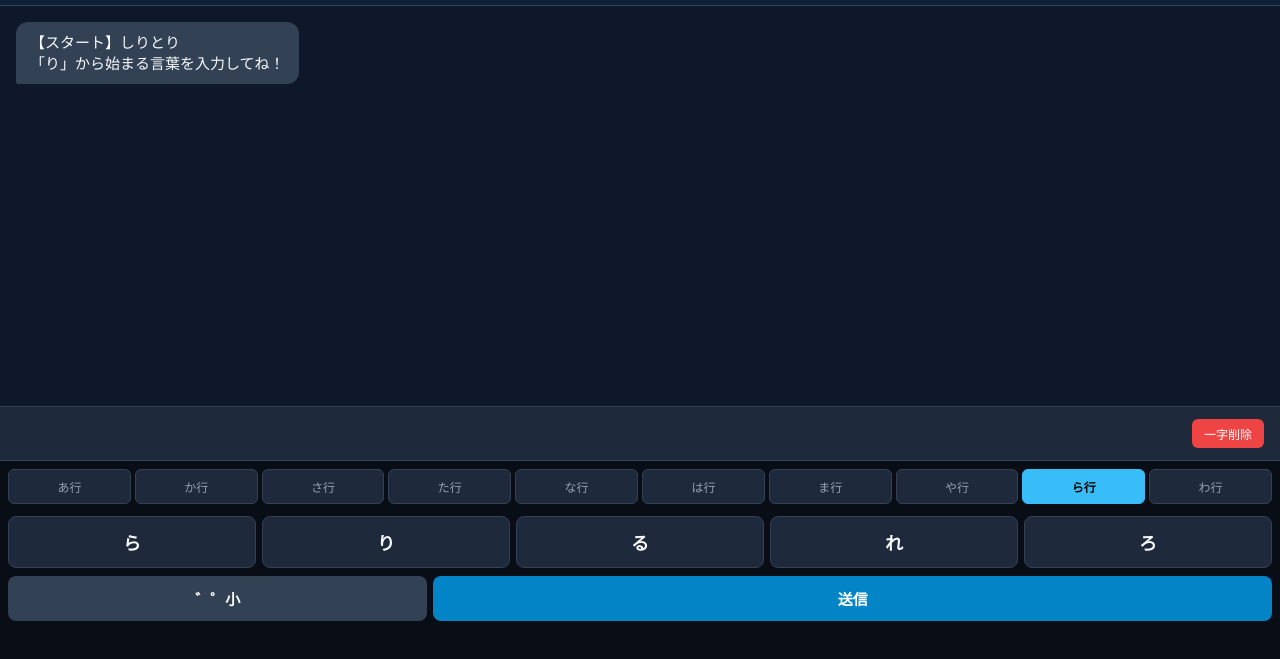
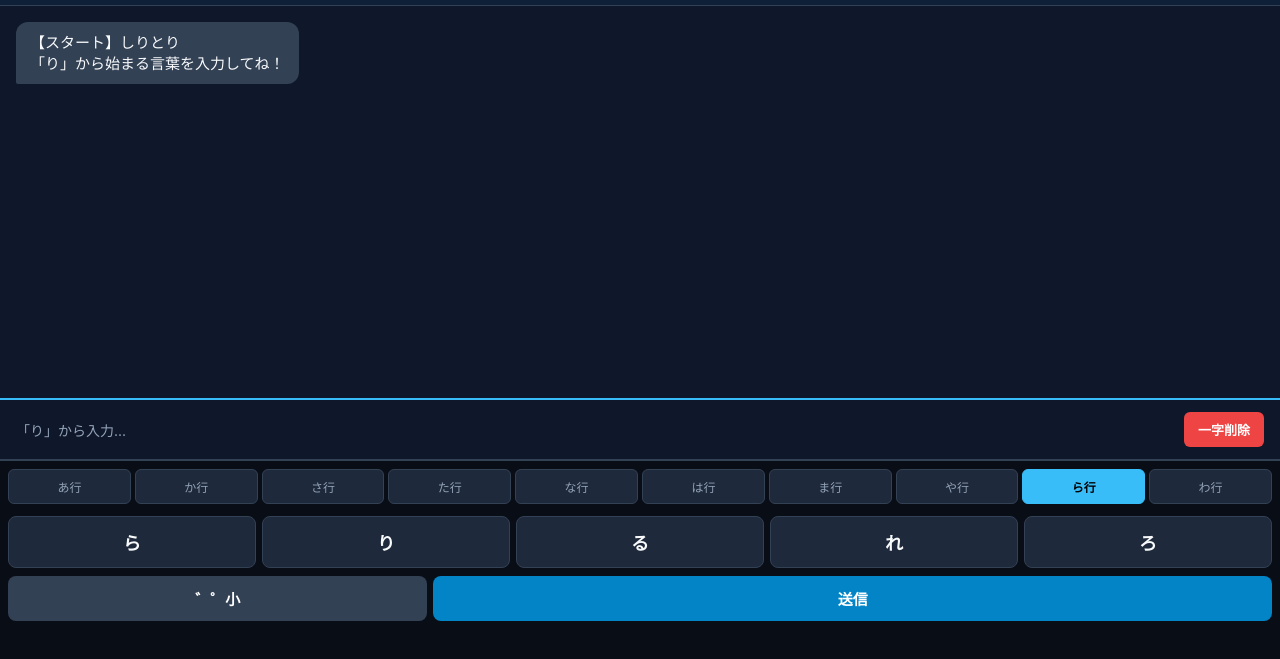
Before and after one commit to allonsy884-eng/siritori, a plain HTML site: page index.html in a window 1280 px wide. Shown: the part 89-748 px from the top of the page. Drawn offline with Linux system fonts and the light colour scheme.

Commit message:
Add files via upload

```diff
--- a/index.html
+++ b/index.html
@@ -41,6 +41,7 @@
       display: flex;
       justify-content: space-between;
       align-items: center;
+      flex-shrink: 0;
     }
     .title {
       font-size: 18px;
@@ -64,6 +65,7 @@
       background: #0284c715;
       border-bottom: 1px solid var(--border);
       font-size: 13px;
+      flex-shrink: 0;
     }
     .stat-val {
       font-weight: bold;
@@ -104,34 +106,59 @@
       text-decoration: underline;
       cursor: pointer;
     }
+    /* 入力エリアの明確な可視化とスタイル設定 */
     .input-display {
-      background: var(--card-bg);
-      border-top: 1px solid var(--border);
+      background: #0f172a;
+      border-top: 2px solid var(--accent);
+      border-bottom: 1px solid var(--border);
       padding: 12px 16px;
       display: flex;
       align-items: center;
       justify-content: space-between;
+      min-height: 56px;
+      flex-shrink: 0;
+    }
+    .current-text-container {
+      flex: 1;
+      display: flex;
+      align-items: center;
+      margin-right: 12px;
+      overflow-x: auto;
     }
     .current-text {
-      font-size: 20px;
+      font-size: 22px;
       font-weight: bold;
       letter-spacing: 2px;
-      min-height: 28px;
-      color: #fff;
+      color: #38bdf8;
+      min-height: 30px;
+      line-height: 30px;
+      white-space: nowrap;
+    }
+    .placeholder-text {
+      color: var(--subtext);
+      font-size: 14px;
+      font-weight: normal;
+      letter-spacing: normal;
     }
     .action-btn {
       background: #ef4444;
       color: white;
       border: none;
-      padding: 6px 12px;
+      padding: 8px 14px;
       border-radius: 6px;
-      font-size: 12px;
+      font-size: 13px;
+      font-weight: bold;
       cursor: pointer;
+      flex-shrink: 0;
+    }
+    .action-btn:active {
+      background: #dc2626;
     }
     .pad-container {
       background: #090d16;
-      padding: 8px 8px 90px 8px; /* フローティングボタン対策のボトム余白90px */
+      padding: 8px 8px 90px 8px; /* スマホ浮遊ボタン対策のボトム余白90px */
       border-top: 1px solid var(--border);
+      flex-shrink: 0;
     }
     .row-selector {
       display: flex;
@@ -224,8 +251,11 @@
     </div>
   </div>
 
+  <!-- 入力可視化エリア -->
   <div class="input-display">
-    <div class="current-text" id="input-view"></div>
+    <div class="current-text-container">
+      <div class="current-text" id="input-view"></div>
+    </div>
     <button class="action-btn" onclick="clearInput()">一字削除</button>
   </div>
 
@@ -272,6 +302,7 @@
       renderRowSelector();
       renderCharGrid();
       updateTargetRow();
+      updateInputDisplay();
     }
 
     function renderRowSelector() {
@@ -299,7 +330,7 @@
         btn.innerText = char;
         btn.onclick = () => {
           currentInput += char;
-          document.getElementById('input-view').innerText = currentInput;
+          updateInputDisplay();
         };
         grid.appendChild(btn);
       });
@@ -316,42 +347,47 @@
       }
     }
 
-    function clearInput() {
-      currentInput = currentInput.slice(0, -1);
-      document.getElementById('input-view').innerText = currentInput;
+    function updateInputDisplay() {
+      const view = document.getElementById('input-view');
+      if (currentInput === "") {
+        view.innerHTML = `<span class="placeholder-text">「${targetChar}」から入力...</span>`;
+      } else {
+        view.innerText = currentInput;
+      }
     }
 
-    // 1つのボタンで「清音➔濁点➔半濁点➔小文字➔清音」を順番に切り替えるトグル処理
+    function clearInput() {
+      if (currentInput.length > 0) {
+        currentInput = currentInput.slice(0, -1);
+        updateInputDisplay();
+      }
+    }
+
     function toggleTransform() {
       if (!currentInput) return;
       let last = currentInput.slice(-1);
 
       const cycleMap = {
-        // か行
         'か':'が', 'が':'か',
         'き':'ぎ', 'ぎ':'き',
         'く':'ぐ', 'ぐ':'く',
         'け':'げ', 'げ':'け',
         'こ':'ご', 'ご':'こ',
-        // さ行
         'さ':'ざ', 'ざ':'さ',
         'し':'じ', 'じ':'し',
         'す':'ず', 'ず':'す',
         'せ':'ぜ', 'ぜ':'せ',
         'そ':'ぞ', 'ぞ':'そ',
-        // た行
         'た':'だ', 'だ':'た',
         'ち':'ぢ', 'ぢ':'ち',
         'つ':'づ', 'づ':'っ', 'っ':'つ',
         'て':'で', 'で':'て',
         'と':'ど', 'ど':'と',
-        // は行（濁点 ➔ 半濁点 ➔ 清音）
         'は':'ば', 'ば':'ぱ', 'ぱ':'は',
         'ひ':'び', 'び':'ぴ', 'ぴ':'ひ',
         'ふ':'ぶ', 'ぶ':'ぷ', 'ぷ':'ふ',
         'へ':'べ', 'べ':'ぺ', 'ぺ':'へ',
         'ほ':'ぼ', 'ぼ':'ぽ', 'ぽ':'ほ',
-        // 母音・や行（大文字 ➔ 小文字 ➔ 大文字）
         'あ':'ぁ', 'ぁ':'あ',
         'い':'ぃ', 'ぃ':'い',
         'う':'ぅ', 'ぅ':'う',
@@ -364,7 +400,7 @@
 
       if (cycleMap[last]) {
         currentInput = currentInput.slice(0, -1) + cycleMap[last];
-        document.getElementById('input-view').innerText = currentInput;
+        updateInputDisplay();
       }
     }
 
@@ -393,7 +429,7 @@
       document.getElementById('target-char').innerText = targetChar;
 
       currentInput = "";
-      document.getElementById('input-view').innerText = "";
+      updateInputDisplay();
       updateTargetRow();
 
       if (isCpuMode) {
@@ -454,7 +490,7 @@
       currentInput = "";
       document.getElementById('turn-count').innerText = 1;
       document.getElementById('target-char').innerText = "り";
-      document.getElementById('input-view').innerText = "";
+      updateInputDisplay();
       document.getElementById('chat-area').innerHTML = `
         <div class="msg-bubble msg-cpu">
           【スタート】しりとり<br>
```
